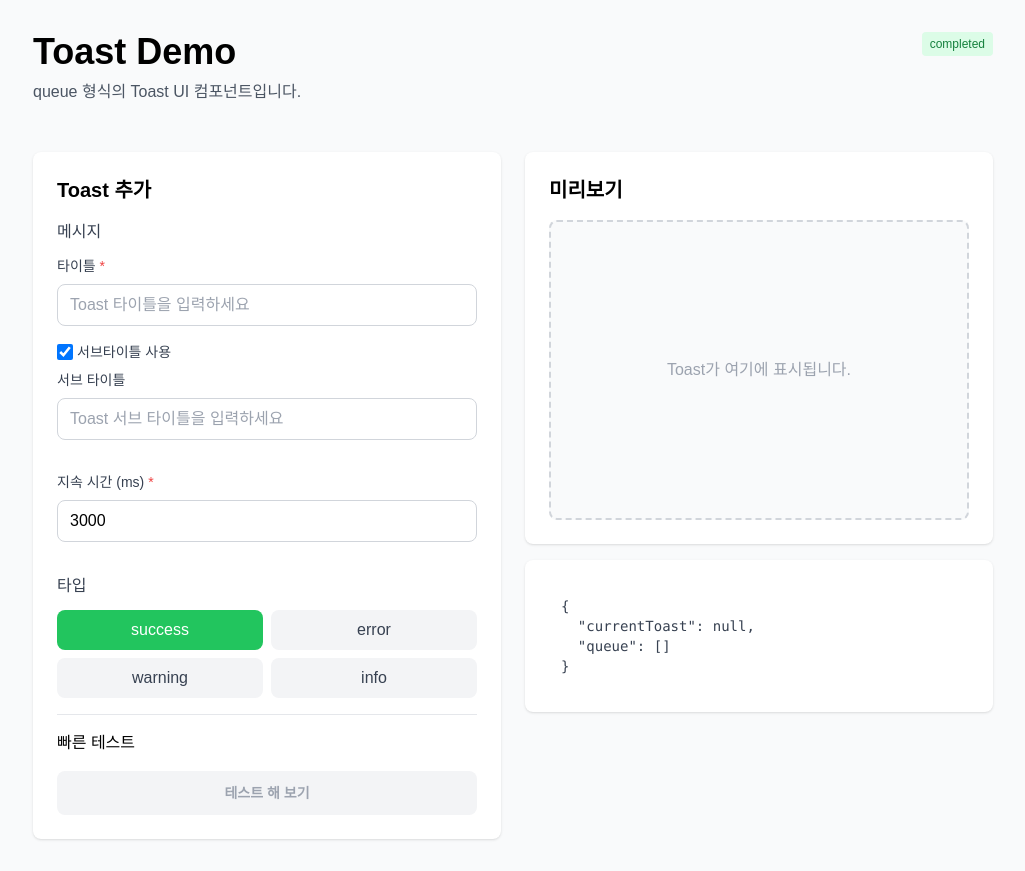
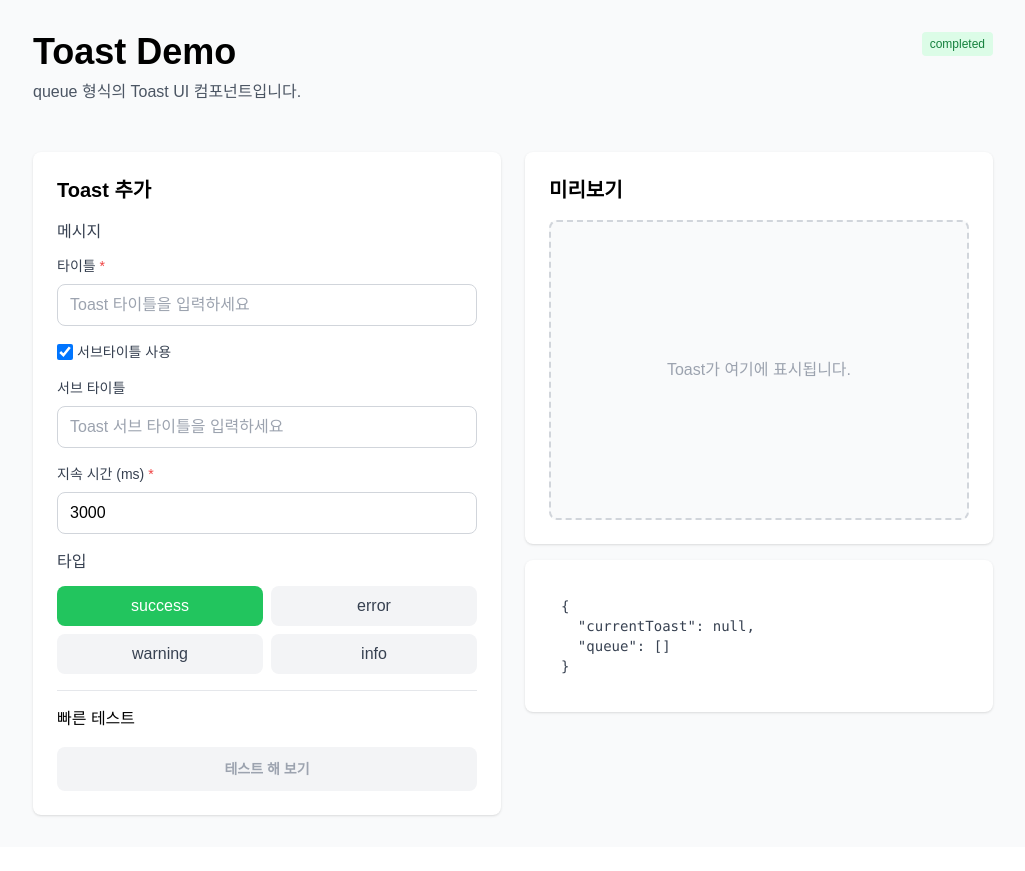
Before and after one commit to rkddbs1031/my-ui, a React (Vite) app: page /toast in a window 1280 px wide. Shown: the whole page, without its empty margins (127-1152 px from the left). After the commit the page ends 847 px from the top, so only its background shows below. Built offline with nearby package versions, Linux system fonts and the light colour scheme; a web font is replaced by a local one.

Commit message:
feat: css 수정

```diff
--- a/src/components/ui/input/BaseInput.tsx
+++ b/src/components/ui/input/BaseInput.tsx
@@ -1,7 +1,7 @@
 import { cn } from '@/utils';
 import type { ChangeEvent, FocusEvent } from 'react';
 
-type TextInputType = 'text' | 'password' | 'email' | 'tel';
+export type TextInputType = 'text' | 'password' | 'email' | 'tel';
 
 export interface BaseInput {
   id: string;
--- a/src/components/ui/input/LabeledInput.tsx
+++ b/src/components/ui/input/LabeledInput.tsx
@@ -16,7 +16,7 @@ export function LabeledInput({
   id,
   label,
   required,
-  wrapClassName = 'mb-4',
+  wrapClassName = '',
   error,
   ...rest // id, value, type, type, min, max, onChange 등
 }: LabeledInputProps) {
--- a/src/pages/ToastDemo/index.tsx
+++ b/src/pages/ToastDemo/index.tsx
@@ -86,7 +86,7 @@ export default function Toast() {
                   setHasSubtitle(checked);
                   setOptions((prev) => ({ ...prev, subtitle: '' }));
                 }}
-                className="mt-3 mb-2"
+                className="my-4"
               />
 
               <LabeledInput
```
